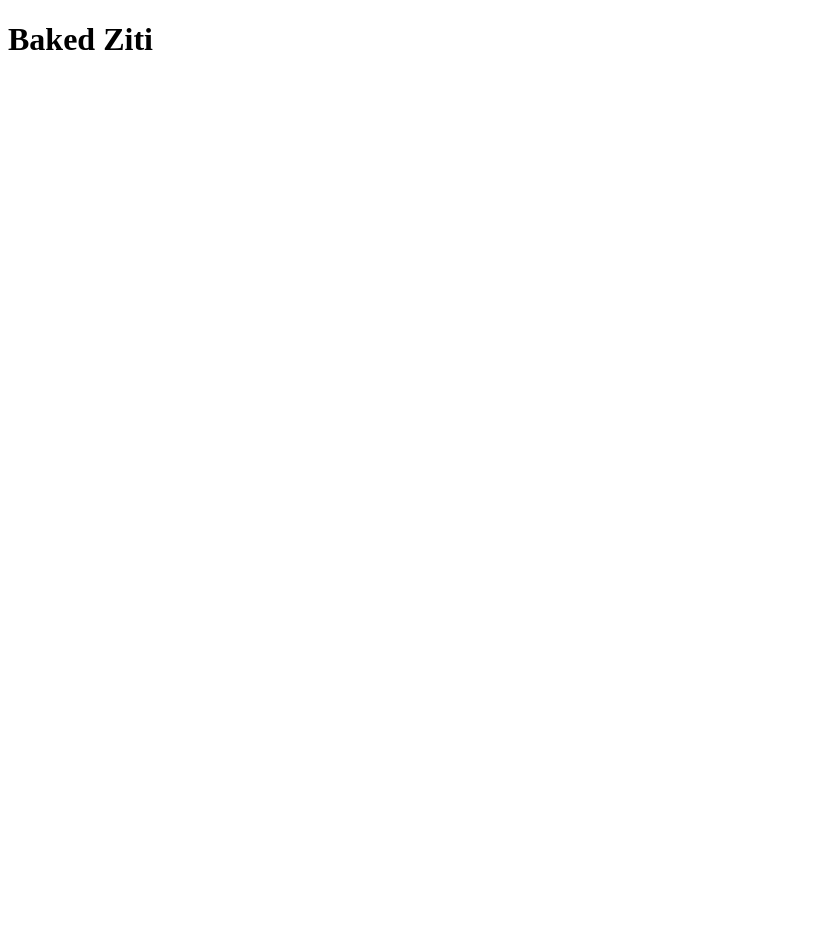
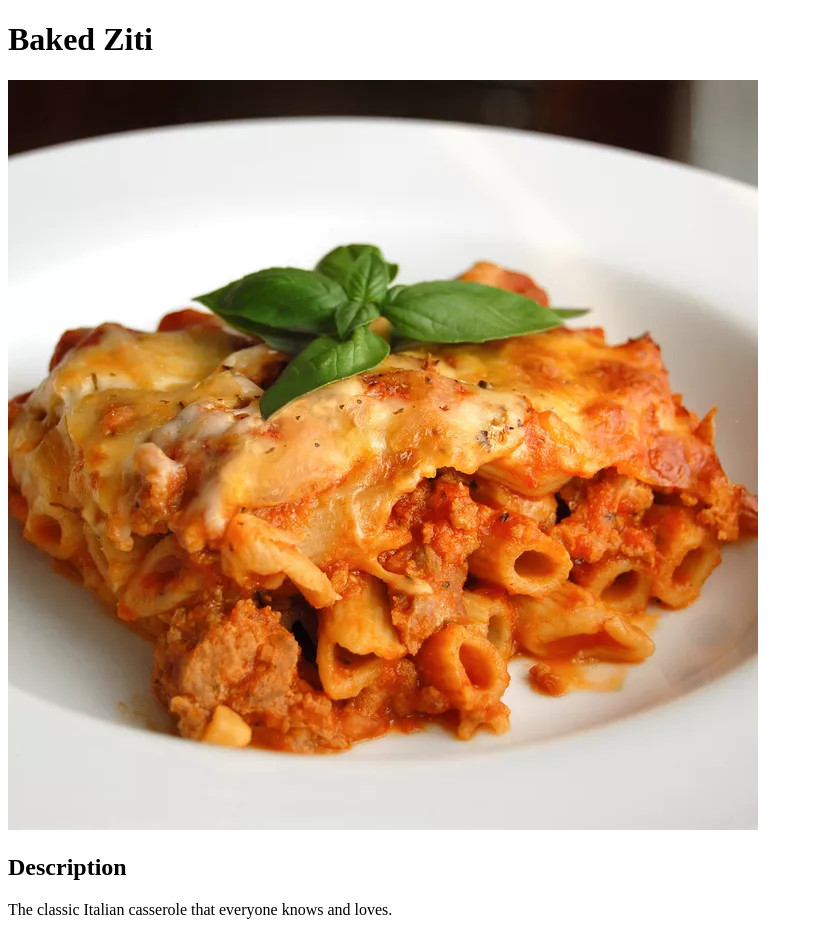
Before and after one commit to kkschong/odin-recipes, a plain HTML site: page recipes/bakedziti.html in a window 1280 px wide. Shown: the whole page, without its empty margins (0-813 px from the left). Before the commit the page ends 800 px from the top, so only its background shows below. Drawn offline with Linux system fonts and the light colour scheme.

Commit message:
Add image and description to baked ziti recipe

```diff
--- a/recipes/bakedziti.html
+++ b/recipes/bakedziti.html
@@ -6,5 +6,8 @@
     </head>
     <body>
         <h1>Baked Ziti</h1>
+        <img src="bakedziti.webp" alt="pan of baked ziti">
+        <h2>Description</h2>
+        <p>The classic Italian casserole that everyone knows and loves.</p>
     </body>
 </html>
```
Also changed, not shown: recipes/bakedziti.webp (added).
